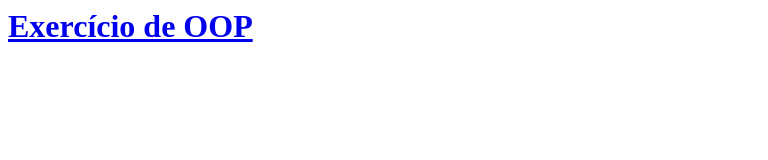
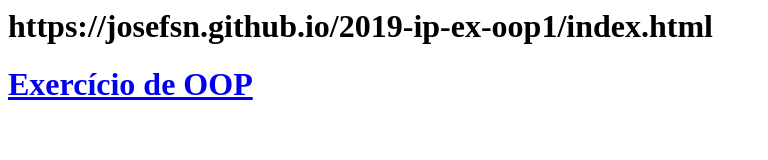
Before and after one commit to josefsn/josefsn.github.io, a plain HTML site: page 2019-ip-ex-oop1/index.html in a window 1280 px wide. Shown: the whole page, without its empty margins (0-768 px from the left). Drawn offline with Linux system fonts and the light colour scheme.

Commit message:
Update index.html

```diff
--- a/2019-ip-ex-oop1/index.html
+++ b/2019-ip-ex-oop1/index.html
@@ -1,5 +1,6 @@
 <HTML>
 <BODY>
+  <H1>https://josefsn.github.io/2019-ip-ex-oop1/index.html</H1>
 <H1><A HREF="OOP1.zip">Exercício de OOP</H1>
 </BODY>
 </HTML>
```
